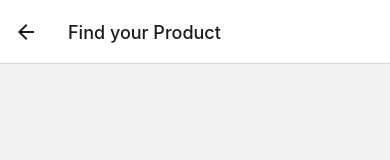
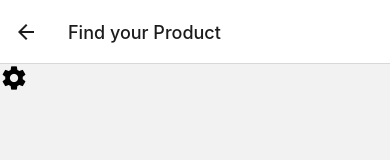
Before and after one commit to farhabb/ShoppersGuide, a React Native app: screen /FindProduct in a window 390 px wide. Shown: the top 160 px of the page. Built offline with nearby package versions, Linux system fonts and the light colour scheme.

Commit message:
Search features created

```diff
--- a/App.js
+++ b/App.js
@@ -1,5 +1,5 @@
 import { StatusBar } from 'expo-status-bar';
-import { StyleSheet } from 'react-native';
+import { StyleSheet} from 'react-native';
 import { NavigationContainer } from '@react-navigation/native';
 import { createNativeStackNavigator } from '@react-navigation/native-stack';
 import HomeScreen from './src/screens/HomeScreen';
@@ -18,7 +18,7 @@ import FindProductScreen from './src/screens/FindProductScreen';
           <Stack.Screen
             name={'Home'}
             component={HomeScreen}
-            options={{ title: "Find your product" }}
+            options={{ title: "Find your product"}}
             />
             <Stack.Screen
             name={'FindProduct'}
--- a/src/screens/FindProductScreen.js
+++ b/src/screens/FindProductScreen.js
@@ -1,8 +1,15 @@
-import { StyleSheet, View } from "react-native";
+import { StyleSheet, View, TouchableOpacity } from "react-native";
+import { MaterialIcons } from '@expo/vector-icons';
 
 function FindProductScreen() {
     return (
-        <View></View>
+        <View>
+            <TouchableOpacity onPress={() => navigation.navigate('Settings')}>
+                <View>
+                <MaterialIcons style={styles.iconButton} name='settings' size={28}/>
+                </View>
+            </TouchableOpacity>
+        </View>
     )
 }
 
--- a/src/screens/HomeScreen.js
+++ b/src/screens/HomeScreen.js
@@ -1,8 +1,7 @@
-import { useState } from 'react';
-import { AppRegistry, Button, Pressable, StyleSheet, Text, TouchableOpacity, View } from 'react-native';
+import React, { useState } from 'react';
+import { Pressable, StyleSheet, Text, TouchableOpacity, View } from 'react-native';
 import { Dropdown } from 'react-native-element-dropdown';
 import { MaterialIcons } from '@expo/vector-icons';
-import { ScreenStackHeaderRightView } from 'react-native-screens';
 
 const storeName = [
     { label: 'Lidl', value: '1' },
@@ -52,7 +51,6 @@ const shopProduct = [
         <View style={styles.container}>
             <TouchableOpacity onPress={() => navigation.navigate('Settings')}>
             <View>
-
                 <MaterialIcons style={styles.iconButton} name='settings' size={28}/>
             </View>
             </TouchableOpacity>
```
Also changed, not shown: styles/darkMode.js (added, +12 -0 lines).
